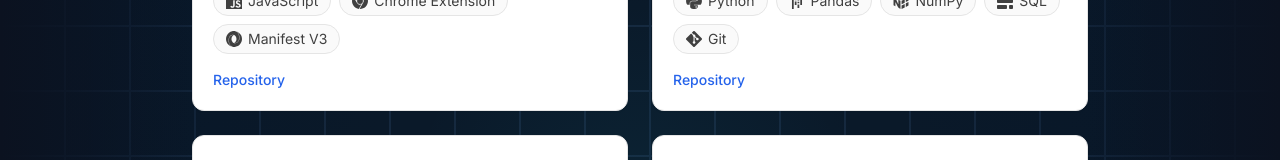
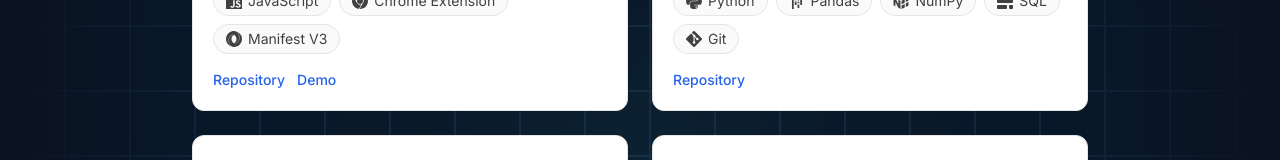
Before and after one commit to lucasloepke/lucasloepke.github.io, a React (Vite) app: page /projects in a window 1280 px wide. Shown: the part 372-532 px from the top of the page. Built offline with nearby package versions, Linux system fonts and the light colour scheme.

Commit message:
simple canvas tasks demo link

```diff
--- a/src/data/projects.ts
+++ b/src/data/projects.ts
@@ -21,7 +21,7 @@ export const projects: Project[] = [
     title: "Simple Canvas Tasks (2026)",
     description: "A lightweight, privacy-first Chrome extension (Manifest V3) that replaces the Canvas LMS \"To Do\" sidebar with a tabbed Tasks / Posts / Calendar view and live due-date countdowns, powered by Canvas' authenticated REST API.",
     tech: ["javascript", "chrome-extension", "manifest-v3"],
-    links: { github: "https://github.com/lucasloepke/canvas-tasks" },
+    links: { github: "https://github.com/lucasloepke/canvas-tasks", live: "https://chromewebstore.google.com/detail/dejmhgkaogjhiannogiggcffkhodeoek" },
     featured: true,
     date: "2026-01",
   },
```
